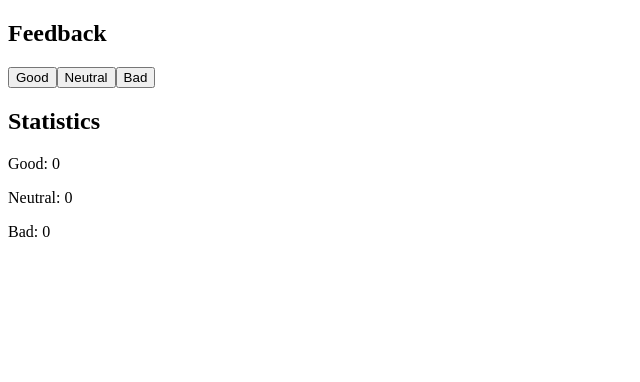
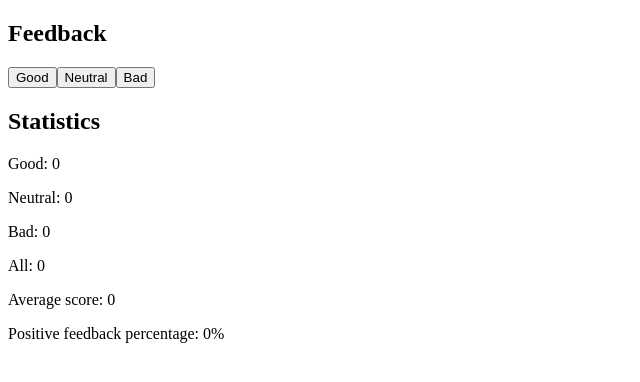
Before and after one commit to douglasdotv/fullstackopen, a React (Vite) app in the folder part1/unicafe/: page / in a window 1280 px wide. Shown: the top 382 px of the page, without its empty margins (0-640 px from the left). Built offline with nearby package versions, Linux system fonts and the light colour scheme.

Commit message:
Add total, avg score and positive feedback percentage
(1.7)

```diff
--- a/part1/unicafe/src/App.jsx
+++ b/part1/unicafe/src/App.jsx
@@ -10,6 +10,10 @@ const App = () => {
     setNeutralCount((prevNeutral) => prevNeutral + 1)
   const handleBadClick = () => setBadCount((prevBad) => prevBad + 1)
 
+  const total = goodCount + neutralCount + badCount
+  const averageScore = total ? (goodCount - badCount) / total : 0
+  const positiveFeedbackPercentage = total ? (goodCount / total) * 100 : 0
+
   return (
     <div>
       <h2>Feedback</h2>
@@ -21,6 +25,9 @@ const App = () => {
       <p>Good: {goodCount}</p>
       <p>Neutral: {neutralCount}</p>
       <p>Bad: {badCount}</p>
+      <p>All: {total}</p>
+      <p>Average score: {averageScore}</p>
+      <p>Positive feedback percentage: {positiveFeedbackPercentage}%</p>
     </div>
   )
 }
```
